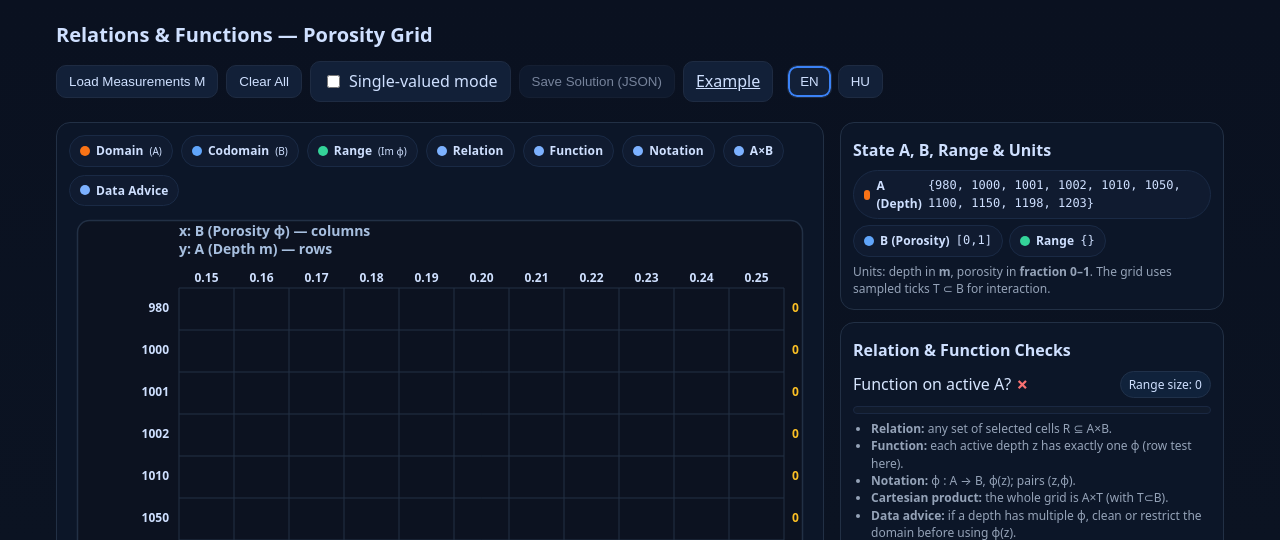
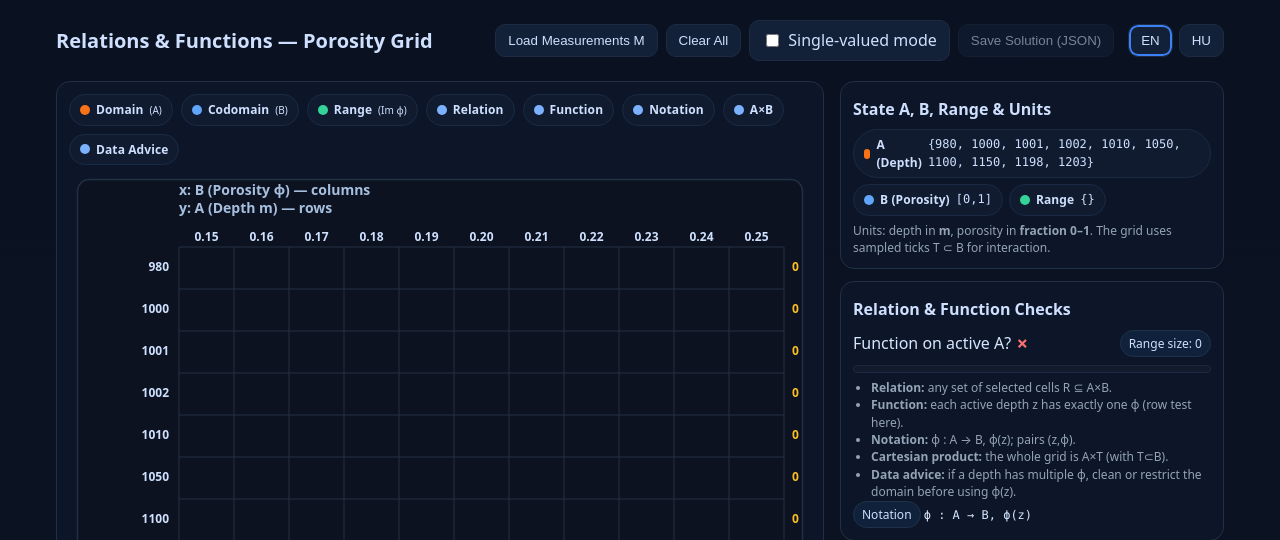
Before and after one commit to AIforimpact22/math1styear, a Flask app: page /relations in a window 1280 px wide. Shown: the top 540 px of the page. Run offline with Flask 3, Linux system fonts and the light colour scheme.

Commit message:
Revert "Add example link button to Relations & Functions page"

```diff
--- a/templates/relations.html
+++ b/templates/relations.html
@@ -69,7 +69,6 @@
       <input id="singleValued" type="checkbox"/><span id="lblSingle">Single‑valued mode</span>
     </label>
     <button id="btnSave" class="btn" disabled>Save Solution (JSON)</button>
-    <a class="btn" href="https://hawkarabdulhaq.github.io/mathforbsc/relationexample.html" target="_blank" rel="noopener">Example</a>
     <div class="lang" aria-label="Language">
       <button id="langEn" class="btn active">EN</button>
       <button id="langHu" class="btn">HU</button>
```
